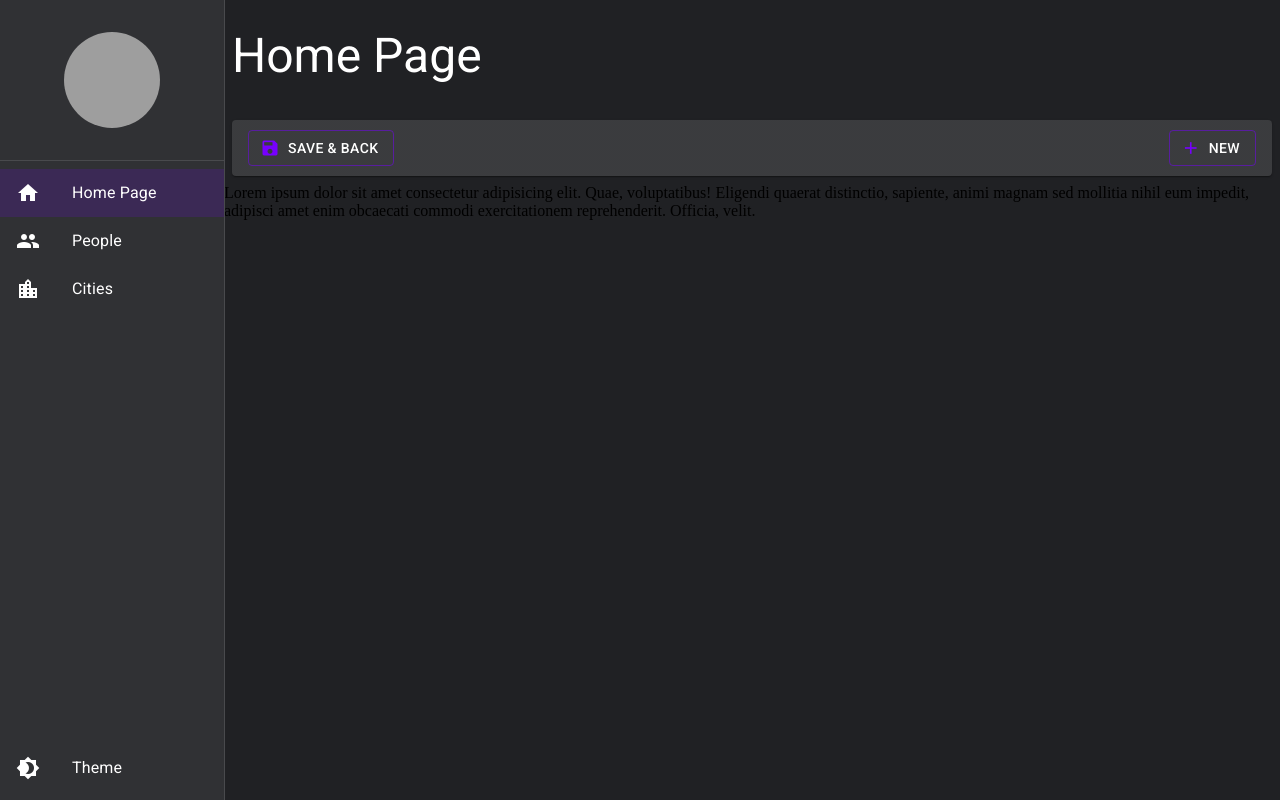
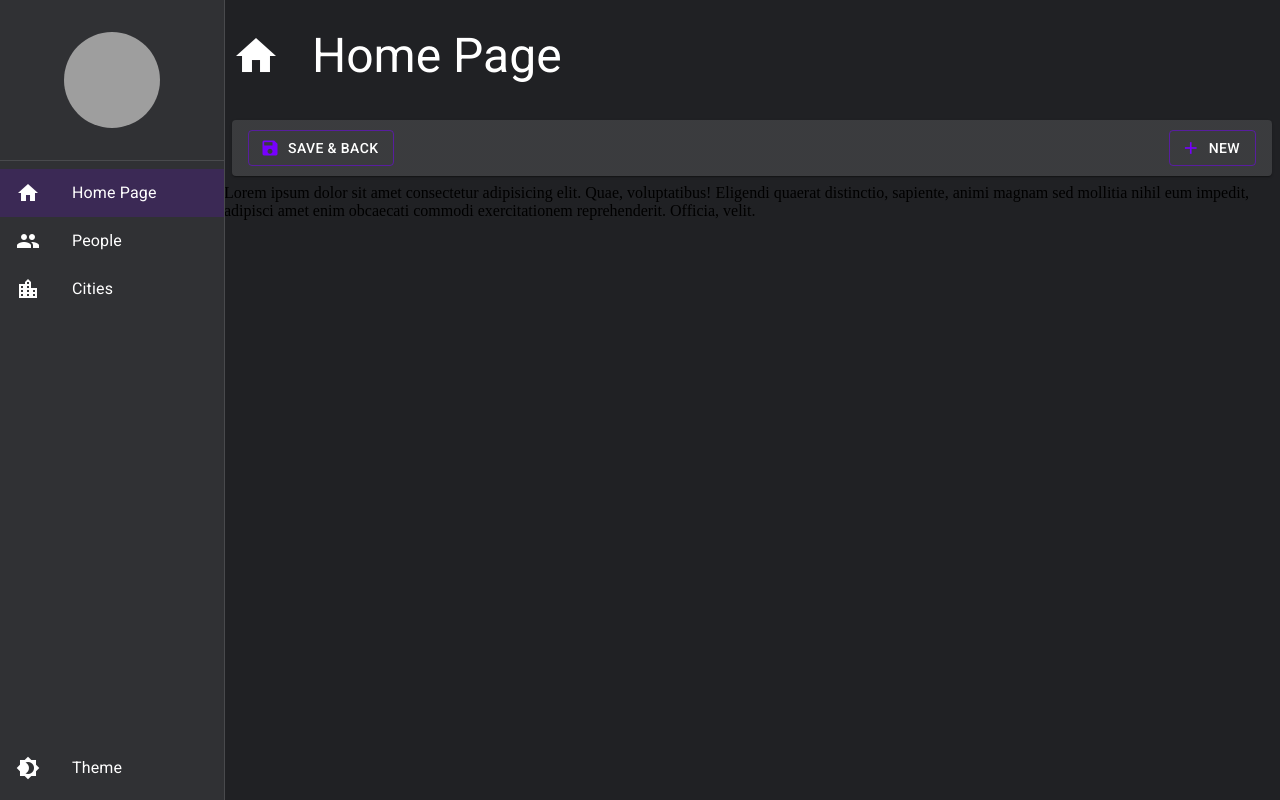
Before and after one commit to YanKaiky/user-management, a React (Create React App) app: page / in a window 1280 px wide. Built offline with nearby package versions, Linux system fonts and the light colour scheme; grey boxes are pictures that could not be loaded.

Commit message:
feat(BaseLayout): add icon

```diff
--- a/src/pages/cities/Cities.tsx
+++ b/src/pages/cities/Cities.tsx
@@ -23,7 +23,7 @@ export const Cities: FC = () => {
   console.log(cities);
 
   return (
-    <BaseLayout title='Cities' toolbar={
+    <BaseLayout icon='location_city' title='Cities' toolbar={
       <ToolbarDetails
         showSearchField
         showNewButton
--- a/src/pages/dashboard/Dashboard.tsx
+++ b/src/pages/dashboard/Dashboard.tsx
@@ -4,7 +4,7 @@ import { BaseLayout } from '../../shared/layouts';
 
 export const Dashboard: FC = () => {
   return (
-    <BaseLayout title='Home Page' toolbar={<ToolbarDetails showSaveAndBackButton showNewButton />}>
+    <BaseLayout icon='home' title='Home Page' toolbar={<ToolbarDetails showSaveAndBackButton showNewButton />}>
       Lorem ipsum dolor sit amet consectetur adipisicing elit.
       Quae, voluptatibus! Eligendi quaerat distinctio, sapiente, animi magnam sed mollitia nihil eum impedit,
       adipisci amet enim obcaecati commodi exercitationem reprehenderit. Officia, velit.
--- a/src/pages/people/People.tsx
+++ b/src/pages/people/People.tsx
@@ -56,7 +56,7 @@ export const People: FC = () => {
 
   return (
     <>
-      <BaseLayout title='People' toolbar={
+      <BaseLayout icon='people' title='People' toolbar={
         <ToolbarDetails
           showSearchField
           showNewButton
--- a/src/shared/layouts/BaseLayout.tsx
+++ b/src/shared/layouts/BaseLayout.tsx
@@ -3,12 +3,13 @@ import { Box, Icon, IconButton, Typography, useMediaQuery, useTheme } from '@mui
 import { useDrawerContext } from '../contexts';
 
 interface IBaseLayoutProps {
+  icon: string,
   title: string,
   toolbar?: ReactNode,
   children: ReactNode,
 }
 
-export const BaseLayout: FC<IBaseLayoutProps> = ({ title, children, toolbar }) => {
+export const BaseLayout: FC<IBaseLayoutProps> = ({ icon, title, children, toolbar }) => {
   const theme = useTheme();
   const smDown = useMediaQuery(theme.breakpoints.down('sm'));
   const mdDown = useMediaQuery(theme.breakpoints.down('md'));
@@ -24,7 +25,9 @@ export const BaseLayout: FC<IBaseLayoutProps> = ({ title, children, toolbar }) =
           </IconButton>
         )}
 
-        <Typography variant={smDown ? 'h5' : mdDown ? 'h4' : 'h3'} overflow='hidden' whiteSpace='nowrap' textOverflow='ellipsis'>
+        <Typography display='flex' alignItems='center' variant={smDown ? 'h5' : mdDown ? 'h4' : 'h3'} overflow='hidden' whiteSpace='nowrap' textOverflow='ellipsis'>
+          <Icon fontSize='inherit' sx={{ marginRight: '2rem' }}>{icon}</Icon>{' '}
+
           {title}
         </Typography>
       </Box>
```
